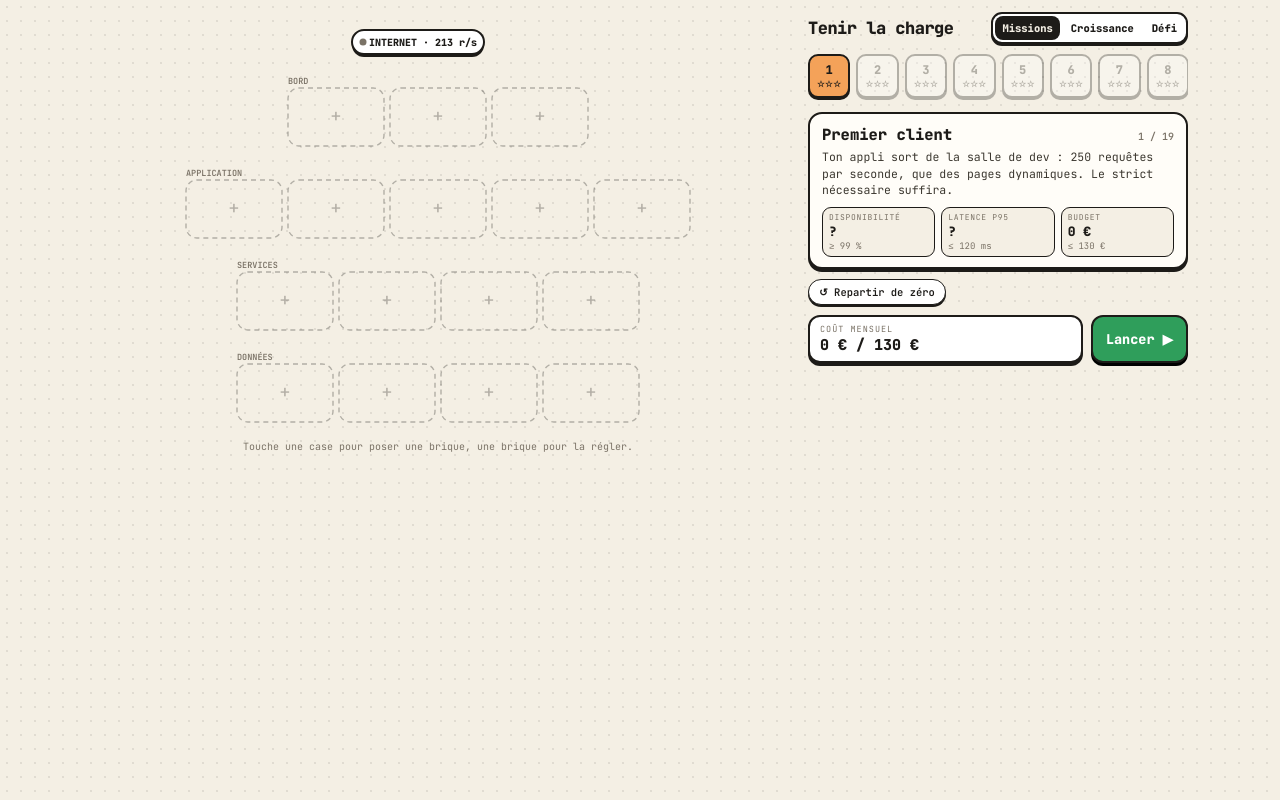
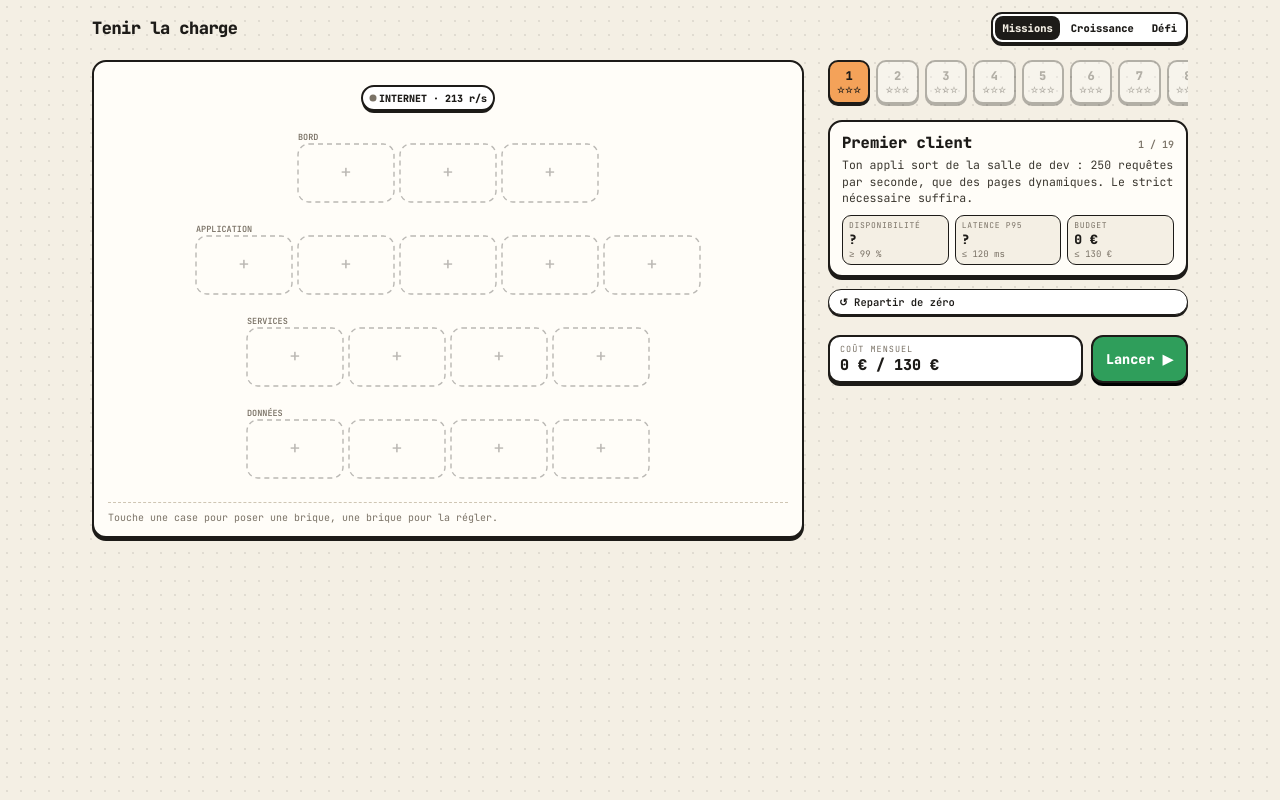
Before and after one commit to DeGraciaMathieu/hold-the-load, a website with bundled scripts: page index.html in a window 1280 px wide. Built offline with nearby package versions, Linux system fonts and the light colour scheme.

Commit message:
feat(ui): en-tête commun, plateau en carte et colonne latérale à rythme unique sur écran large
Co-Authored-By: Claude Opus 5.5 <noreply@anthropic.com>

```diff
--- a/css/style.css
+++ b/css/style.css
@@ -94,11 +94,21 @@ footer { position: fixed; left: 0; right: 0; bottom: 0; padding: 8px 12px calc(1
 /* Écran large ou téléphone en paysage : plateau à gauche, mission et commandes à droite, plus de barre fixe en bas. */
 @media (min-width: 900px), (orientation: landscape) and (max-height: 520px) {
   body { padding-bottom: 16px; }
-  .wrap { max-width: 1120px; display: grid; grid-template-columns: minmax(0, 1fr) 380px; gap: 24px; align-items: start; }
-  .side { order: 2; position: sticky; top: 12px; max-height: calc(100dvh - 24px); overflow-y: auto; padding-bottom: 6px; }
-  .stage { order: 1; }
+  .wrap { max-width: 1120px; display: grid; grid-template-columns: minmax(0, 1fr) 360px; grid-template-areas: "head head" "stage side"; gap: 16px 24px; align-items: start; }
+  .wrap > header { grid-area: head; }
+  /* le plateau parle le même langage que la carte mission */
+  .stage { grid-area: stage; background: var(--card); border: 2px solid var(--ink); border-radius: 14px; box-shadow: 0 3px 0 var(--ink); padding: 12px 14px; }
+  .stage #board { margin-top: 0; }
+  .stage .hint { text-align: left; }
+  .stage #hint { border-top: 1.5px dashed #cfc6b4; padding-top: 8px; margin-top: 8px; }
+  /* colonne de droite : un seul rythme, porté par le gap */
+  .side { grid-area: side; display: flex; flex-direction: column; gap: 12px; position: sticky; top: 12px; max-height: calc(100dvh - 24px); overflow-y: auto; padding-bottom: 6px; }
+  .side #top > *, .side .tools, .side footer { margin: 0; }
+  .side .tools { display: grid; gap: 6px; }
+  .side .tools:empty { display: none; }
+  .side .chip { text-align: left; }
   /* collée en bas de la colonne quand celle-ci défile (paysage) : Lancer reste accessible */
-  footer { position: sticky; bottom: 0; padding: 8px 0 0; margin-top: 2px; background: var(--paper); }
+  footer { position: sticky; bottom: 0; padding: 8px 0 0; background: var(--paper); }
 }
 .keys { display: none; }
 @media (hover: hover) and (min-width: 900px) {
--- a/index.html
+++ b/index.html
@@ -10,11 +10,11 @@
 </head>
 <body>
 <div class="wrap">
-  <div class="side">
   <header>
     <h1>Tenir la charge</h1>
     <div class="tabs" id="tabs"><button class="tab" data-m="missions">Missions</button><button class="tab" data-m="camp">Croissance</button><button class="tab" data-m="daily">Défi</button></div>
   </header>
+  <div class="side">
   <div id="top"></div>
   <div class="card">
     <h2><b id="title"></b><span id="crumb"></span></h2>
```
